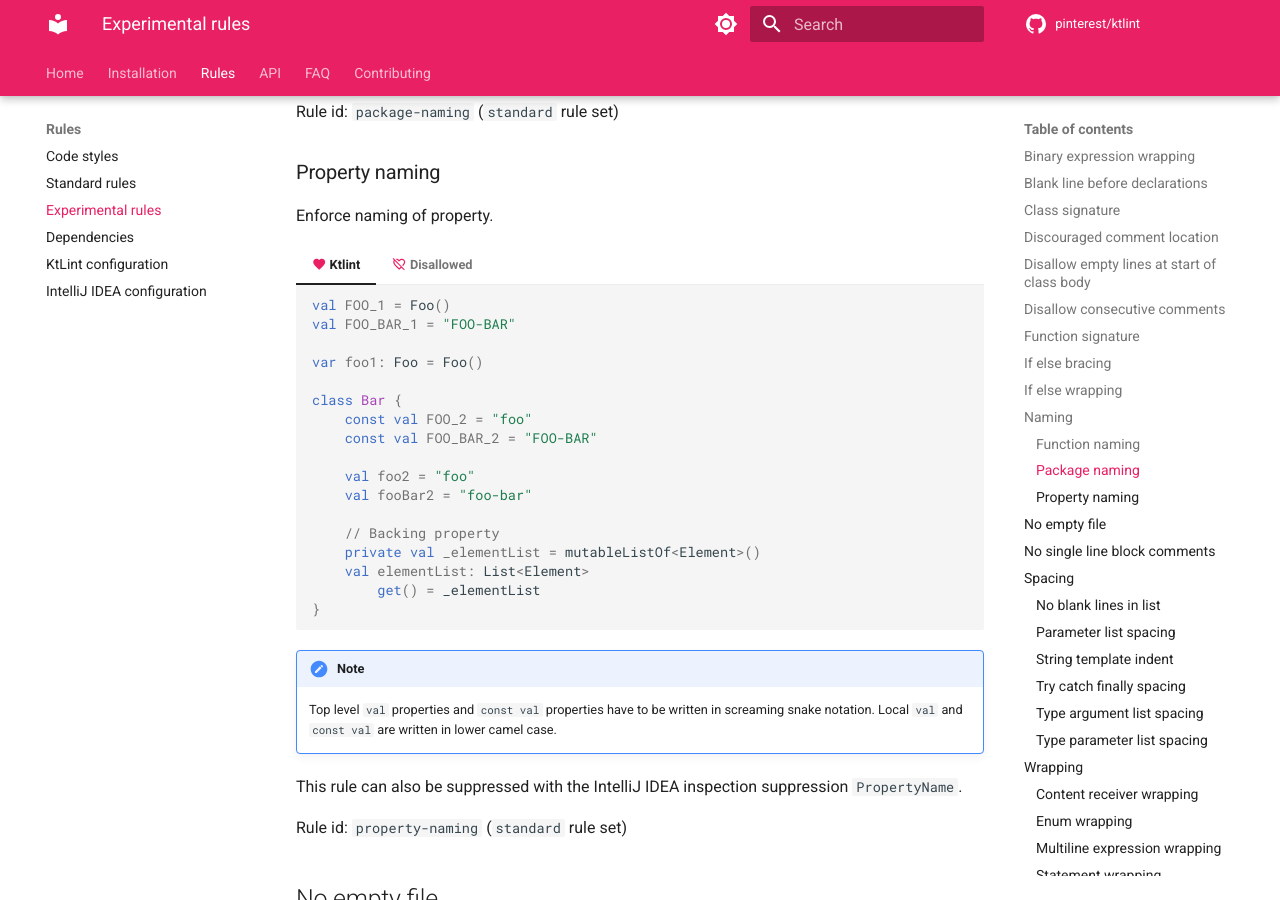
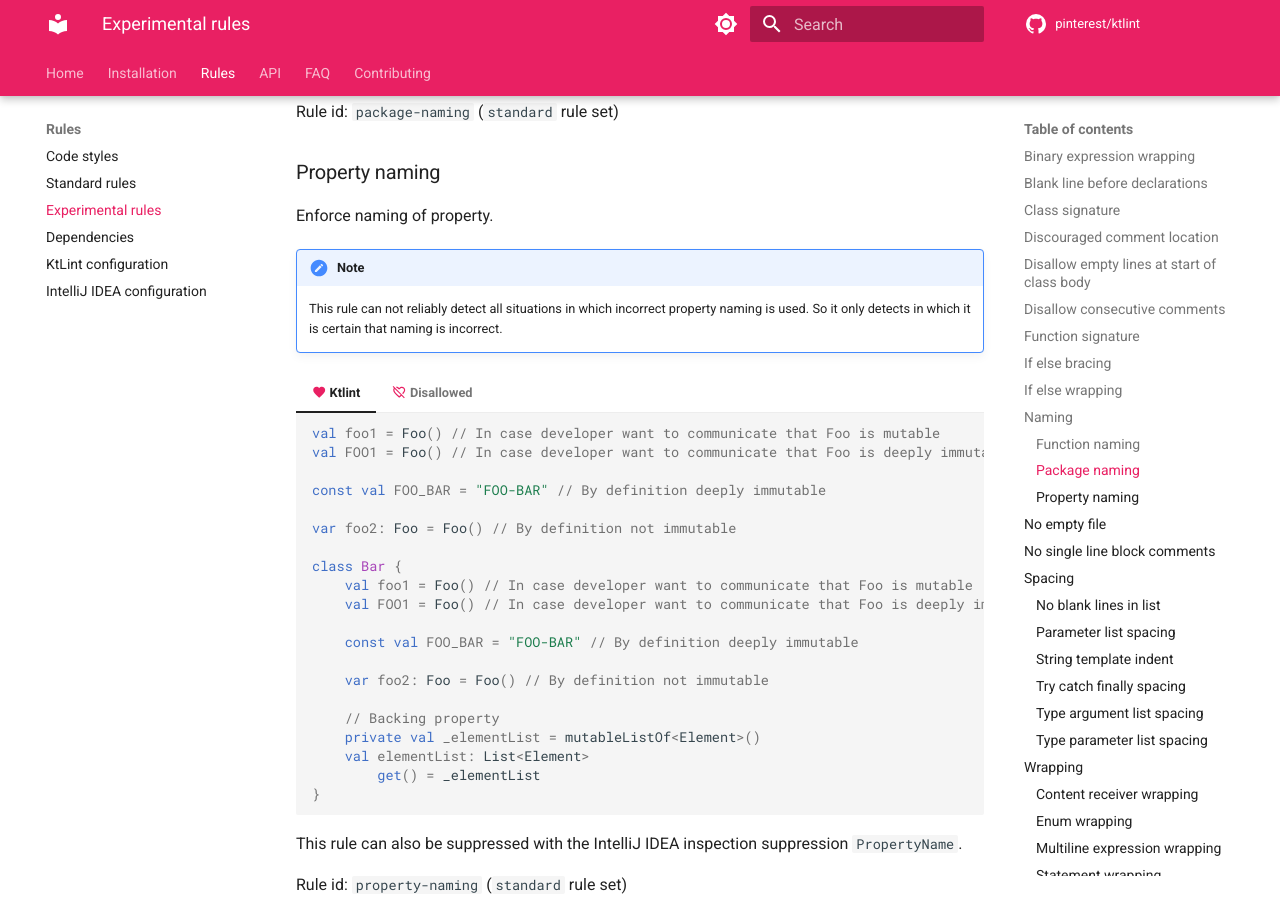
Before and after one commit to pinterest/ktlint, an MkDocs documentation site: the page built from documentation/snapshot/docs/rules/experimental.md, in a window 1280 px wide and 900 px high, scrolled down 7603 px. Built offline with MkDocs 1.6.1 and Material for MkDocs 9.7.7, drawn with Linux system fonts in a browser that asks for light colours; comment, search, counter and statistics services are not loaded; the version menu is left out.

Commit message:
Fix false positive regarding property that potentially can contain data which is mutable. `property-name`
Closes #2140

````diff
--- a/documentation/snapshot/docs/rules/experimental.md
+++ b/documentation/snapshot/docs/rules/experimental.md
@@ -571,20 +571,26 @@ Rule id: `package-naming` (`standard` rule set)
 
 Enforce naming of property.
 
+!!! note
+    This rule can not reliably detect all situations in which incorrect property naming is used. So it only detects in which it is certain that naming is incorrect.
+
 === "[:material-heart:](#) Ktlint"
 
     ```kotlin
-    val FOO_1 = Foo()
-    val FOO_BAR_1 = "FOO-BAR"
+    val foo1 = Foo() // In case developer want to communicate that Foo is mutable
+    val FOO1 = Foo() // In case developer want to communicate that Foo is deeply immutable
 
-    var foo1: Foo = Foo()
+    const val FOO_BAR = "FOO-BAR" // By definition deeply immutable
+
+    var foo2: Foo = Foo() // By definition not immutable
 
     class Bar {
-        const val FOO_2 = "foo"
-        const val FOO_BAR_2 = "FOO-BAR"
+        val foo1 = Foo() // In case developer want to communicate that Foo is mutable
+        val FOO1 = Foo() // In case developer want to communicate that Foo is deeply immutable
 
-        val foo2 = "foo"
-        val fooBar2 = "foo-bar"
+        const val FOO_BAR = "FOO-BAR" // By definition deeply immutable
+
+        var foo2: Foo = Foo() // By definition not immutable
 
         // Backing property
         private val _elementList = mutableListOf<Element>()
@@ -595,17 +601,12 @@ Enforce naming of property.
 === "[:material-heart-off-outline:](#) Disallowed"
 
     ```kotlin
-    val Foo1 = Foo()
-    val FooBar1 = "FOO-BAR"
+    const val fooBar = "FOO-BAR" // By definition deeply immutable
 
-    var FOO_1: Foo = Foo()
+    var FOO2: Foo = Foo() // By definition not immutable
 
     class Bar {
-        const val foo2 = "foo"
-        const val fooBar2 = "FOO-BAR"
-
-        val FOO2 = "foo"
-        val FOO_BAR_2 = "foo-bar"
+        val FOO_BAR = "FOO-BAR" // Class properties always start with lowercase, const is not allowed
 
         // Incomplete backing property as public property 'elementList1' is missing
         private val _elementList1 = mutableListOf<Element>()
@@ -616,9 +617,6 @@ Enforce naming of property.
             get() = _elementList2
     }
     ```
-
-!!! note
-    Top level `val` properties and `const val` properties have to be written in screaming snake notation. Local `val` and `const val` are written in lower camel case.
 
 This rule can also be suppressed with the IntelliJ IDEA inspection suppression `PropertyName`.
 
````
Also changed, not shown: CHANGELOG.md, 2 other files.
